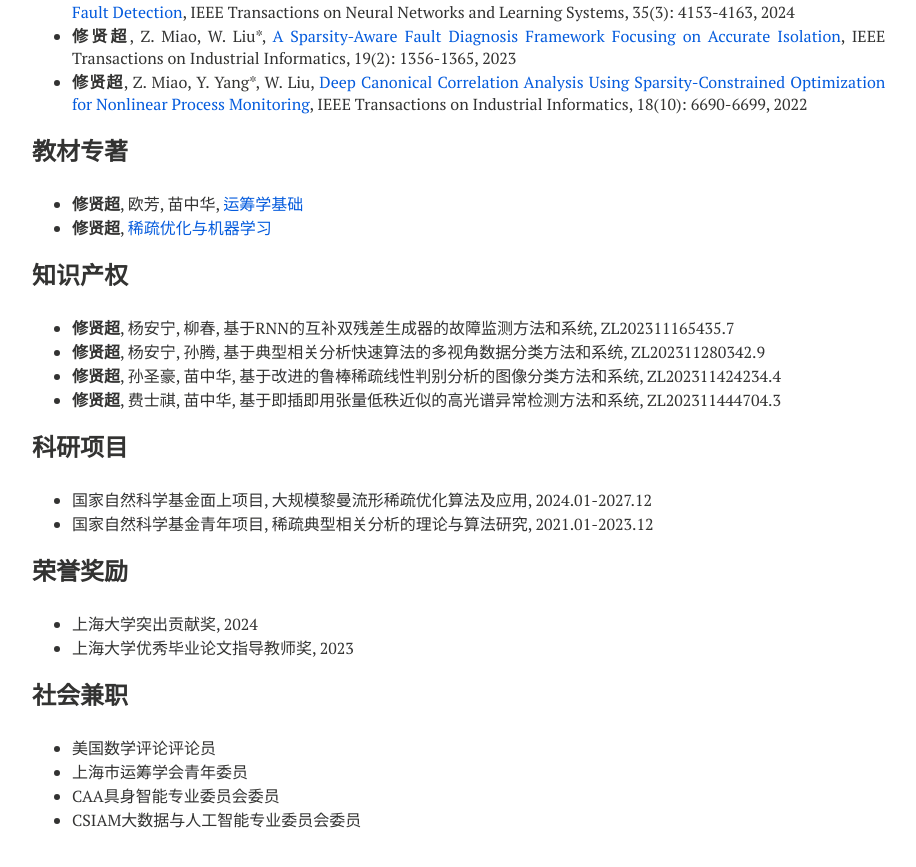
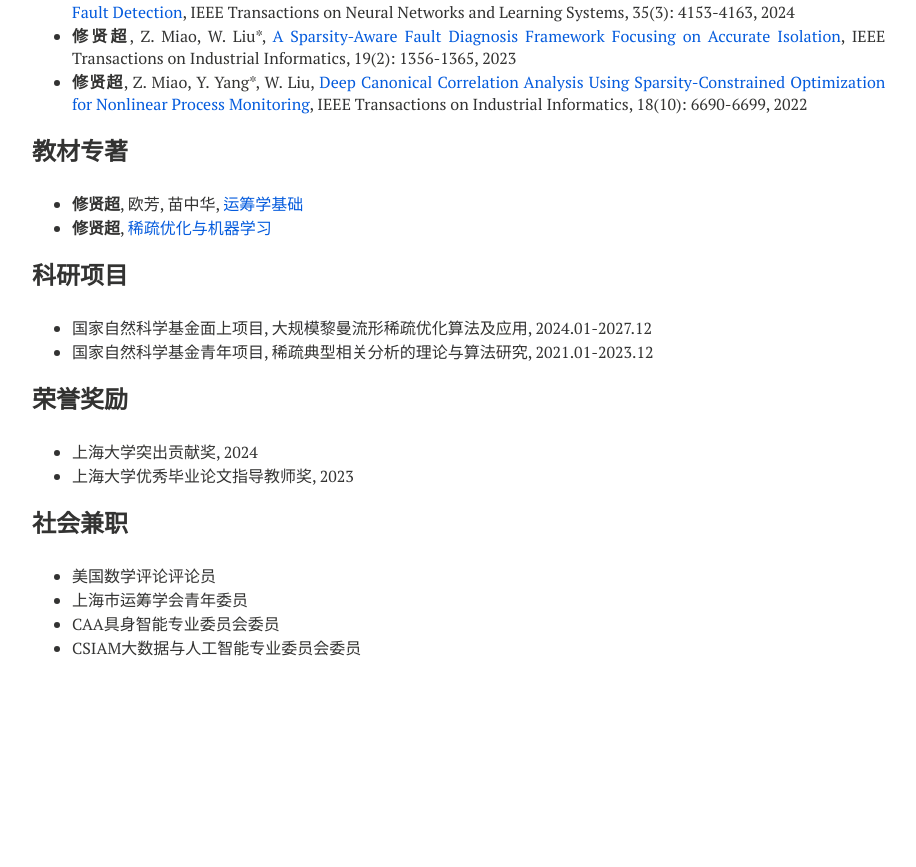
Before and after one commit to xianchaoxiu/xianchaoxiu.github.io, a Jekyll site: the page built from chinese/index.md, in a window 1280 px wide and 900 px high, scrolled down 859 px. Shown: the top 867 px of the window, without its empty margins (288-1204 px from the left). Built offline with Jekyll 4.4.1, drawn with Linux system fonts in a browser that asks for light colours; nearby versions of some CDN libraries; after the commit the page ends 1614 px from its top, so only the background shows below that.

Commit message:
Update index.md

```diff
--- a/chinese/index.md
+++ b/chinese/index.md
@@ -48,14 +48,6 @@ share: false
 * <b>修贤超</b>, <a href="https://xianchaoxiu.github.io/chinese/book/OPT/" class="textlink" target="_blank"> 稀疏优化与机器学习 </a> <br>
 
 
-### 知识产权
-* <b>修贤超</b>, 杨安宁, 柳春, 基于RNN的互补双残差生成器的故障监测方法和系统, ZL202311165435.7 <br>
-* <b>修贤超</b>, 杨安宁, 孙腾, 基于典型相关分析快速算法的多视角数据分类方法和系统, ZL202311280342.9 <br>
-* <b>修贤超</b>, 孙圣豪, 苗中华, 基于改进的鲁棒稀疏线性判别分析的图像分类方法和系统, ZL202311424234.4 <br>
-* <b>修贤超</b>, 费士祺, 苗中华, 基于即插即用张量低秩近似的高光谱异常检测方法和系统, ZL202311444704.3 <br>
-
-
-
 
 ### 科研项目
 * 国家自然科学基金面上项目, 大规模黎曼流形稀疏优化算法及应用, 2024.01-2027.12 <br>
```
